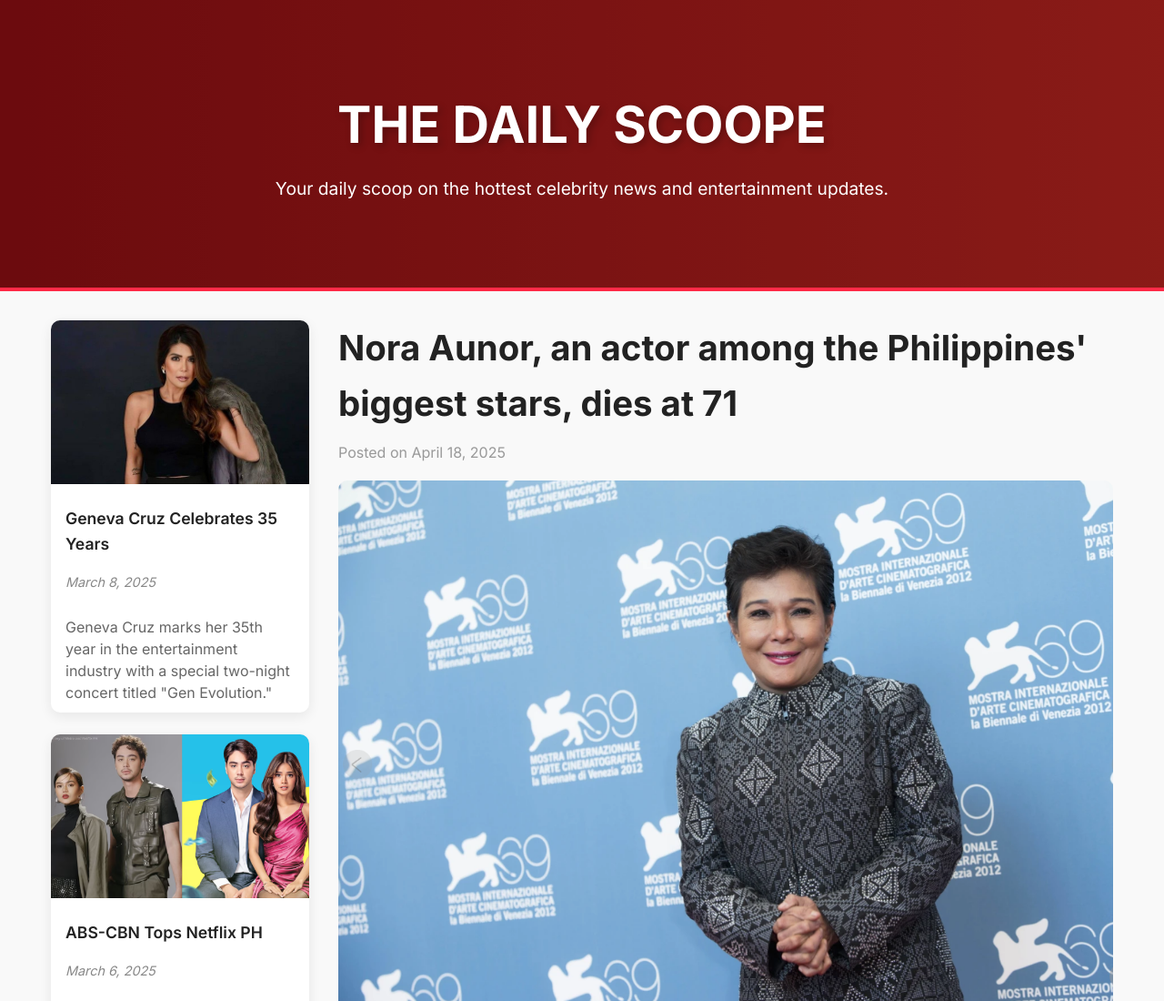
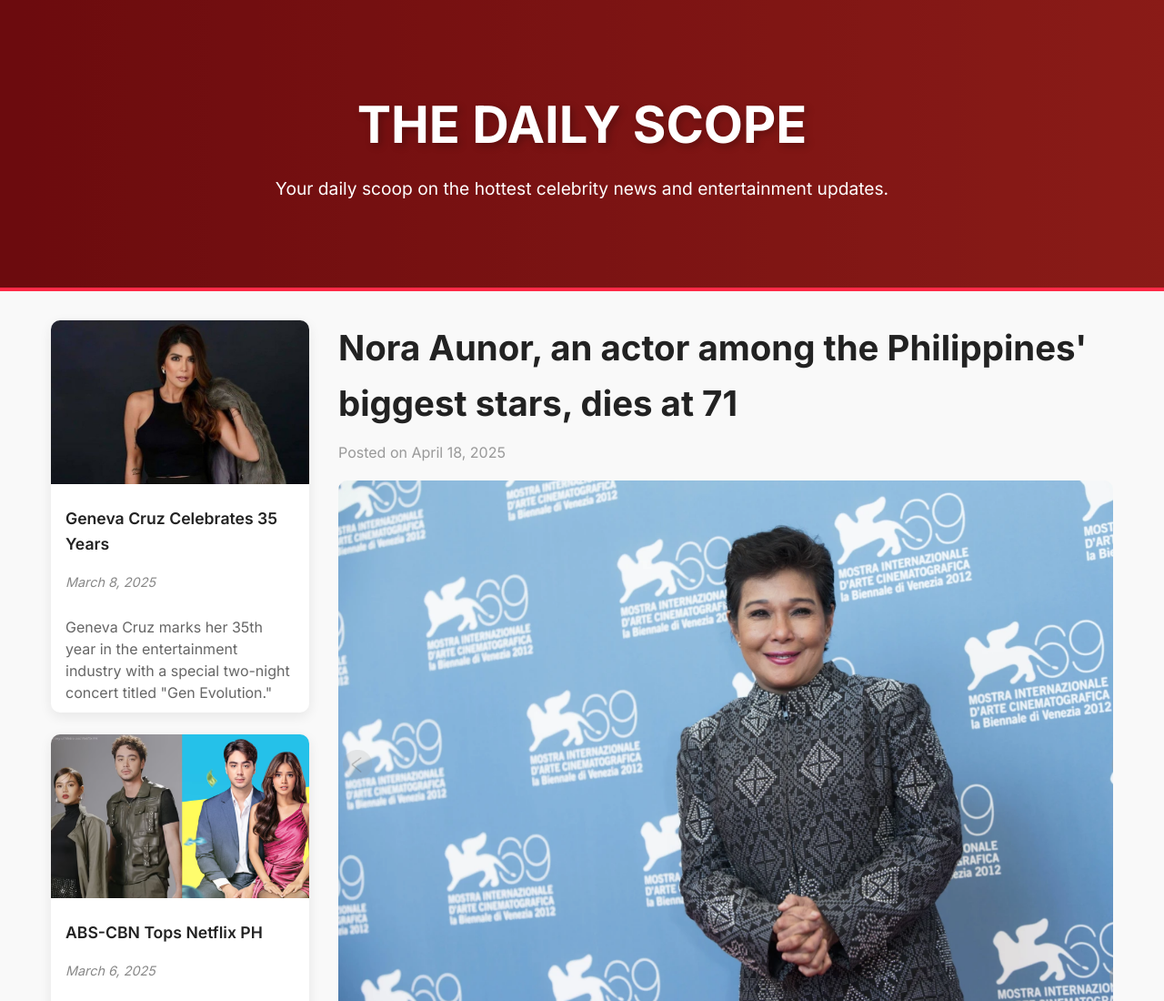
Before and after one commit to romeo063/showbizz, a plain HTML site: page index.html in a window 1280 px wide. Shown: the top 1100 px of the page at 91% size. Drawn offline with Linux system fonts and the light colour scheme.

Commit message:
Update index.html

```diff
--- a/index.html
+++ b/index.html
@@ -17,7 +17,7 @@
   <!-- Hero Banner -->
   <section class="hero-banner">
     <div class="hero-text">
-      <h1>THE DAILY SCOOPE</h1>
+      <h1>THE DAILY SCOPE</h1>
       <p>Your daily scoop on the hottest celebrity news and entertainment updates.</p>
     </div>
   </section>
```
